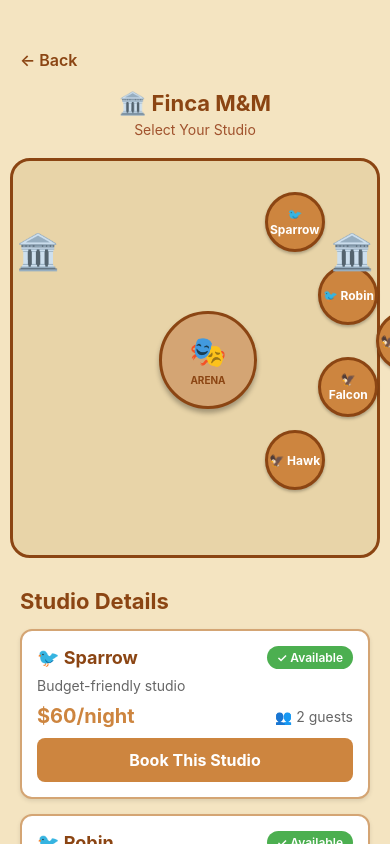
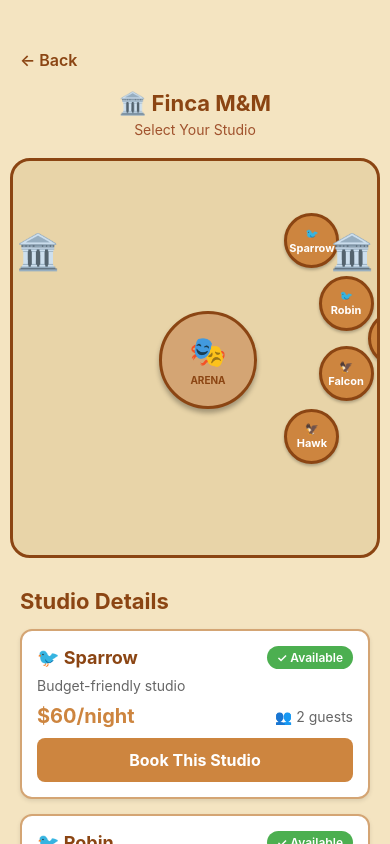
Before and after one commit to WiliScorpion/finca-mm, a React Native app: screen / in a window 390 px wide. Built offline with nearby package versions, Linux system fonts and the light colour scheme.

Commit message:
Improve mobile layout - keep all buttons in frame

```diff
--- a/src/screens/AmphitheaterBookingScreen.tsx
+++ b/src/screens/AmphitheaterBookingScreen.tsx
@@ -23,18 +23,19 @@ export default function AmphitheaterBookingScreen({ studios, onStudioSelect, onB
     if (tier === 1) {
       // 4 studios in first tier
       const studiosInTier = 4;
-      const angleSpread = Math.PI; // 180 degrees for semicircle
+      const angleSpread = IS_SMALL_SCREEN ? Math.PI * 0.8 : Math.PI; // Narrower spread on mobile
+      const angleOffset = IS_SMALL_SCREEN ? Math.PI * 0.1 : 0; // Center the arc
       const angleStep = angleSpread / (studiosInTier + 1);
-      const angle = angleStep * (index + 1);
+      const angle = angleStep * (index + 1) + angleOffset;
 
-      const radius = ARENA_SIZE + (IS_SMALL_SCREEN ? 50 : 60);
+      const radius = ARENA_SIZE + (IS_SMALL_SCREEN ? 45 : 60);
       const x = radius * Math.cos(angle - Math.PI / 2);
       const y = radius * Math.sin(angle - Math.PI / 2);
 
       return { x, y, tier };
     } else {
       // 1 studio in second tier (centered)
-      const radius = ARENA_SIZE + (IS_SMALL_SCREEN ? 100 : 120);
+      const radius = ARENA_SIZE + (IS_SMALL_SCREEN ? 90 : 120);
       const angle = Math.PI / 2; // Center position
 
       const x = radius * Math.cos(angle - Math.PI / 2);
@@ -76,7 +77,7 @@ export default function AmphitheaterBookingScreen({ studios, onStudioSelect, onB
               style={[
                 styles.studioSeat,
                 {
-                  left: width / 2 + x - (IS_SMALL_SCREEN ? 30 : 40),
+                  left: width / 2 + x - (IS_SMALL_SCREEN ? 27.5 : 40),
                   top: IS_SMALL_SCREEN ? 150 + y : 200 + y,
                 },
                 !studio.available && styles.unavailableSeat,
@@ -196,6 +197,7 @@ const styles = StyleSheet.create({
     marginHorizontal: 10,
     borderWidth: 3,
     borderColor: '#8b4513',
+    overflow: 'hidden',
   },
   arena: {
     position: 'absolute',
@@ -225,9 +227,9 @@ const styles = StyleSheet.create({
   },
   studioSeat: {
     position: 'absolute',
-    width: IS_SMALL_SCREEN ? 60 : 80,
-    height: IS_SMALL_SCREEN ? 60 : 80,
-    borderRadius: IS_SMALL_SCREEN ? 30 : 40,
+    width: IS_SMALL_SCREEN ? 55 : 80,
+    height: IS_SMALL_SCREEN ? 55 : 80,
+    borderRadius: IS_SMALL_SCREEN ? 27.5 : 40,
     backgroundColor: '#cd853f',
     borderWidth: 3,
     borderColor: '#8b4513',
@@ -242,10 +244,11 @@ const styles = StyleSheet.create({
     alignItems: 'center',
   },
   seatName: {
-    fontSize: IS_SMALL_SCREEN ? 12 : 16,
+    fontSize: IS_SMALL_SCREEN ? 11 : 16,
     fontWeight: 'bold',
     color: '#fff',
     textAlign: 'center',
+    paddingHorizontal: 2,
   },
   seatTier: {
     fontSize: 10,
```
